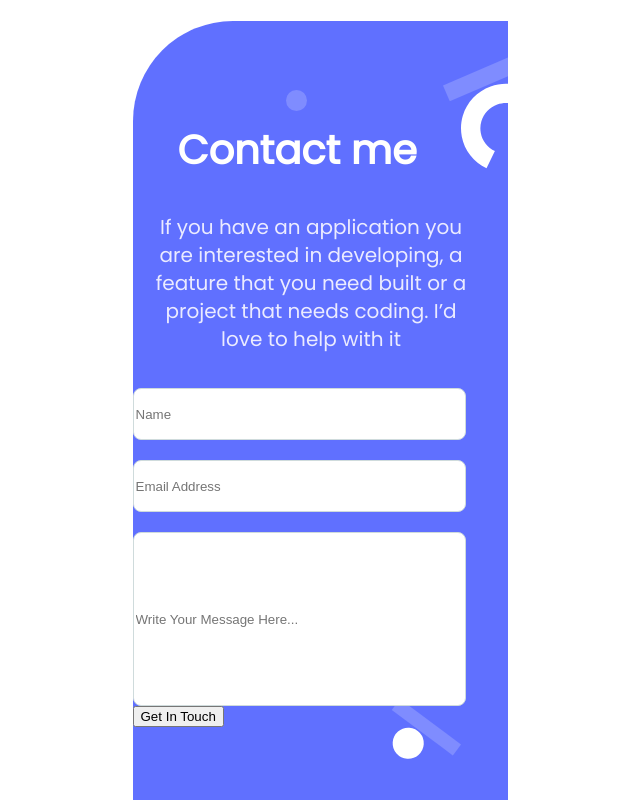
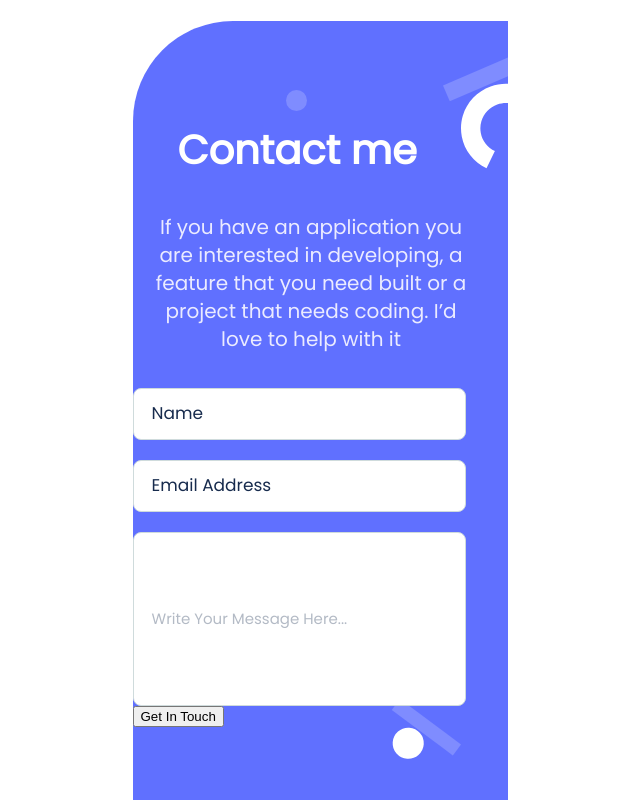
Before and after one commit to Aliahmad-karimi/Porfolio.github.io, a plain HTML site: page index.html in a window 1280 px wide. Shown: the part 4902-5702 px from the top of the page, without its empty margins (320-960 px from the left). Drawn offline with Linux system fonts and the light colour scheme.

Commit message:
Add the placeholder in the form

```diff
--- a/style.css
+++ b/style.css
@@ -470,3 +470,32 @@ footer #msg {
   border: 1px solid #cfdbdc;
   border-radius: 8px;
 }
+
+footer #name::placeholder {
+  font-family: 'Poppins', sans-serif;
+  font-weight: 400;
+  font-size: 17px;
+  line-height: 20px;
+  color: #172b4d;
+  padding-left: 16px;
+  padding-top: 15px;
+}
+
+footer #email::placeholder {
+  font-family: 'Poppins', sans-serif;
+  font-weight: 400;
+  font-size: 17px;
+  line-height: 20px;
+  color: #172b4d;
+  padding-left: 16px;
+  padding-top: 15px;
+}
+
+footer #msg::placeholder {
+  font-family: 'Poppins', sans-serif;
+  font-weight: 400;
+  font-size: 15px;
+  line-height: 24px;
+  color: #b3bac5;
+  padding-left: 16px;
+}
```
